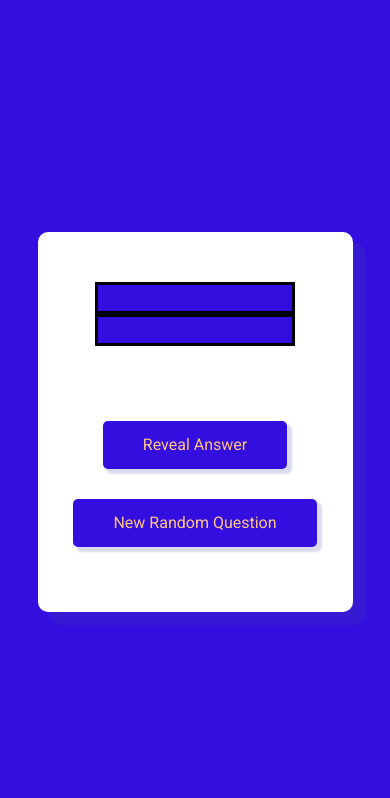
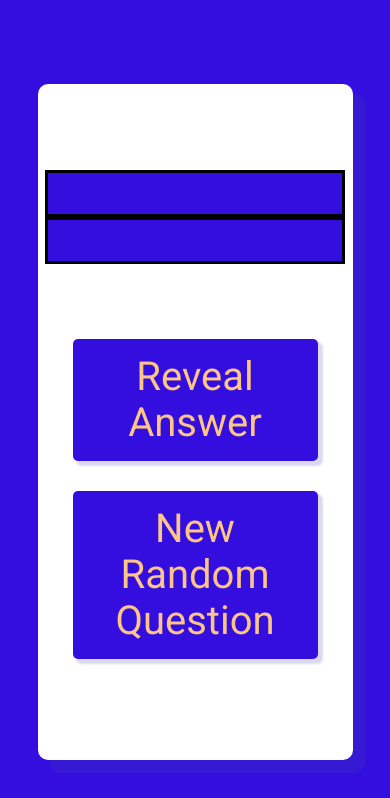
Before and after one commit to shenando/trivia_project, a plain HTML site: page index.html in a window 390 px wide. Drawn offline with Linux system fonts and the light colour scheme; no server answers.

Commit message:
Update style.css
Update media query for mobile view

```diff
--- a/css/style.css
+++ b/css/style.css
@@ -100,11 +100,25 @@ h3 {
 
 #answerEl {
   font-weight: bold;
-  border: none;
 }
 
-@media (max-width: 480px) {
+@media (min-width: 320px) {
   .container {
     width: 90%;
+    height: 80vh;
+  }
+
+  .quote {
+    font-size: 60px;
+    line-height: 60px;
+  }
+
+  .btn {
+    font-size: 40px;
+  }
+
+  .jepBlock {
+    width: 300px;
+    font-size: 28px;
   }
 }
```
